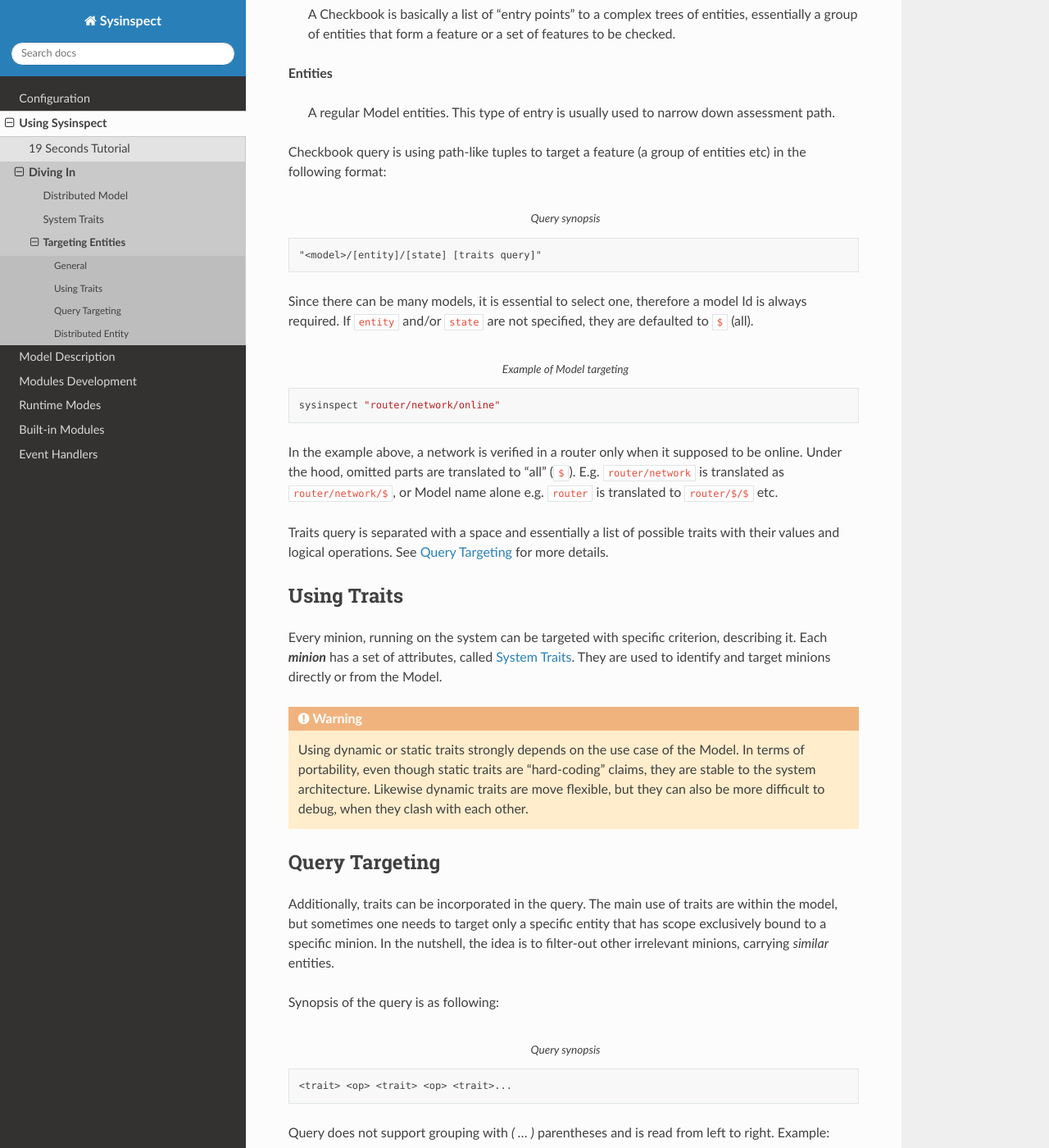
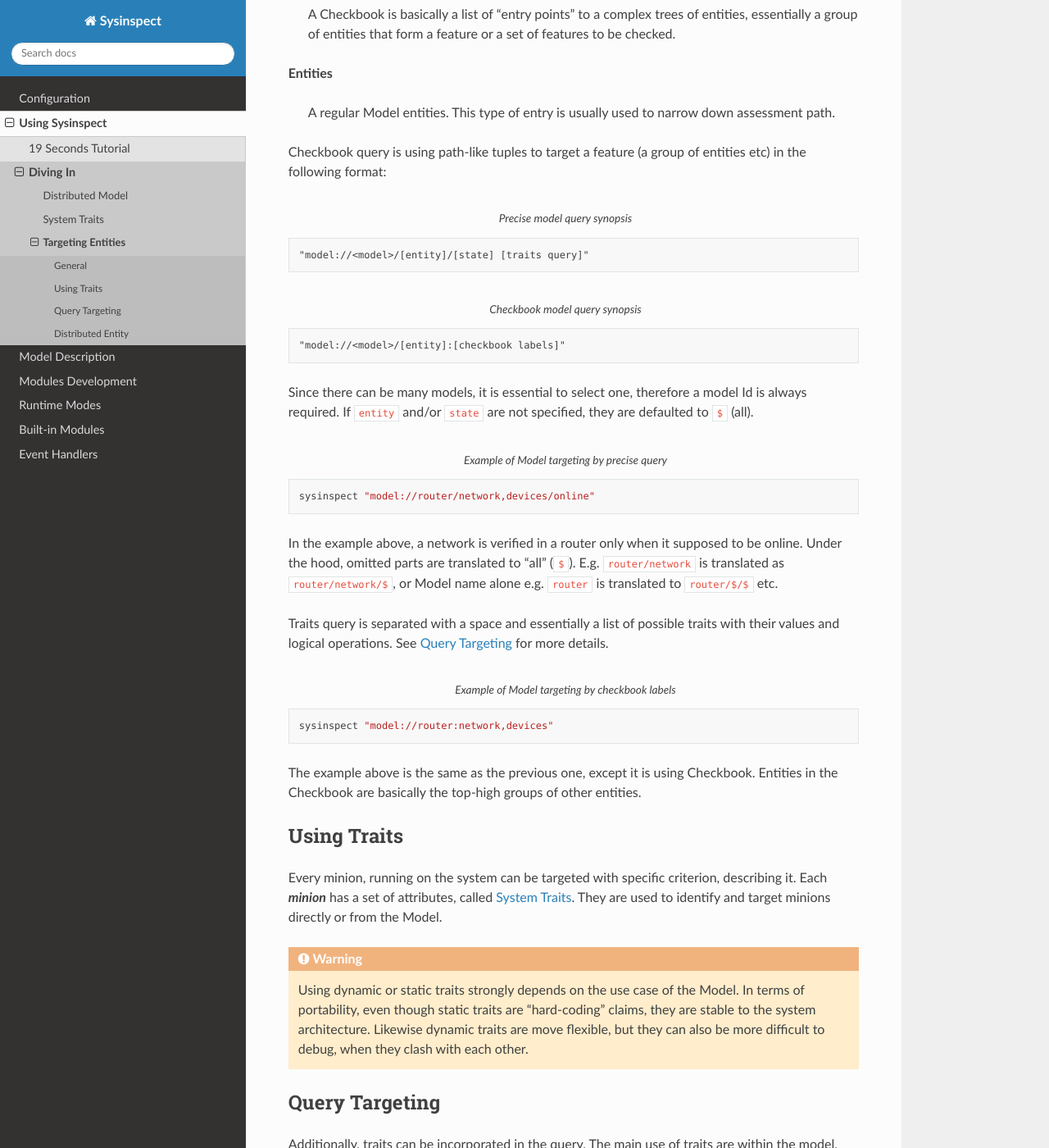
Before and after one commit to tinythings/sysinspect, a Sphinx documentation site: the page built from docs/genusage/targeting.rst, in a window 1280 px wide and 1400 px high, scrolled down 455 px. Shown: the whole window at 82% size. Built offline with Sphinx 7.4.7 and the Read the Docs theme 3.1.0, drawn with Linux system fonts in a browser that asks for light colours.

Commit message:
Updated documentation on targeting

```diff
--- a/docs/genusage/targeting.rst
+++ b/docs/genusage/targeting.rst
@@ -45,18 +45,23 @@ Checkbook query is using path-like tuples to target a feature (a group of entiti
 in the following format:
 
 .. code-block:: text
-    :caption: Query synopsis
+    :caption: Precise model query synopsis
 
-    "<model>/[entity]/[state] [traits query]"
+    "model://<model>/[entity]/[state] [traits query]"
+
+.. code-block:: text
+    :caption: Checkbook model query synopsis
+
+    "model://<model>/[entity]:[checkbook labels]"
 
 Since there can be many models, it is essential to select one, therefore a model Id is
 always required. If ``entity`` and/or ``state`` are not specified, they are defaulted to
 ``$`` (all).
 
 .. code-block:: bash
-    :caption: Example of Model targeting
+    :caption: Example of Model targeting by precise query
 
-    sysinspect "router/network/online"
+    sysinspect "model://router/network,devices/online"
 
 In the example above, a network is verified in a router only when it supposed to be online.
 Under the hood, omitted parts are translated to "all" (``$``). E.g. ``router/network`` is
@@ -65,6 +70,14 @@ translated as ``router/network/$``, or Model name alone e.g. ``router`` is trans
 
 Traits query is separated with a space and essentially a list of possible traits with their
 values and logical operations. See :ref:`query_targeting` for more details.
+
+.. code-block:: bash
+    :caption: Example of Model targeting by checkbook labels
+
+    sysinspect "model://router:network,devices"
+
+The example above is the same as the previous one, except it is using Checkbook. Entities
+in the Checkbook are basically the top-high groups of other entities.
 
 Using Traits
 ------------
```
